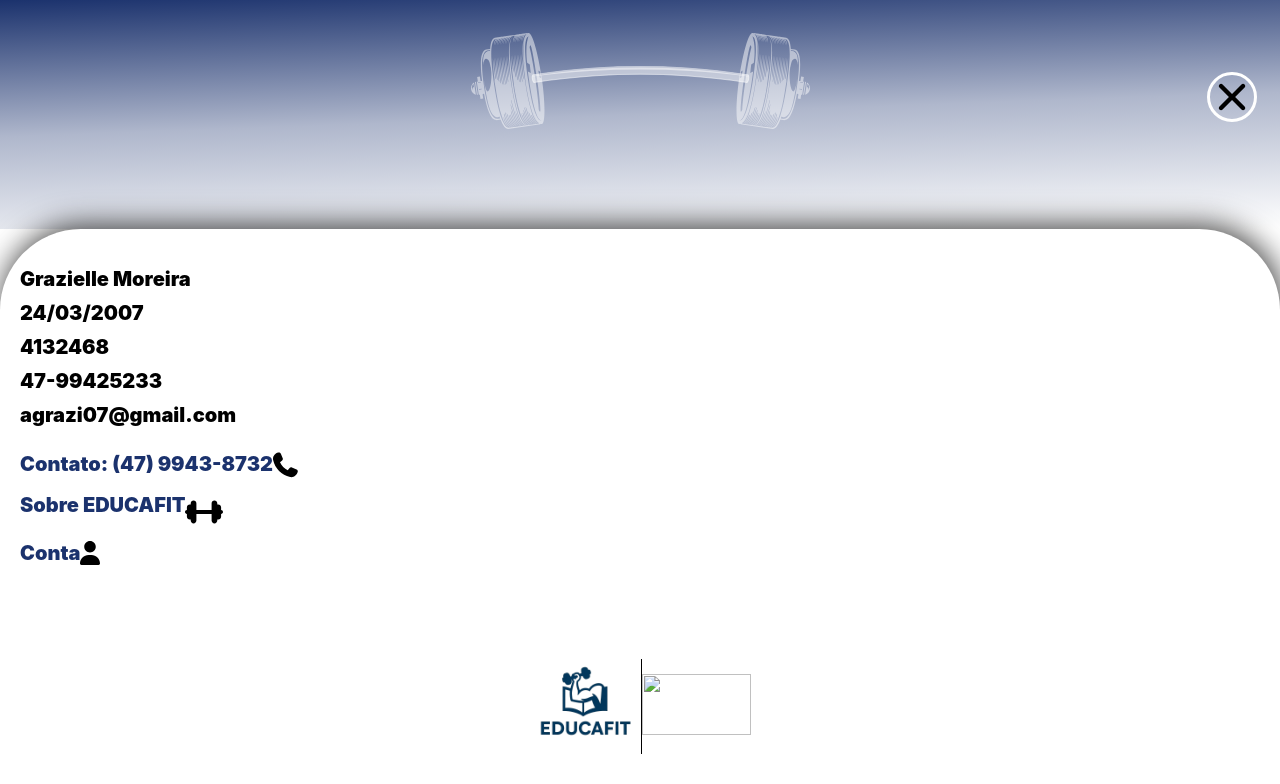
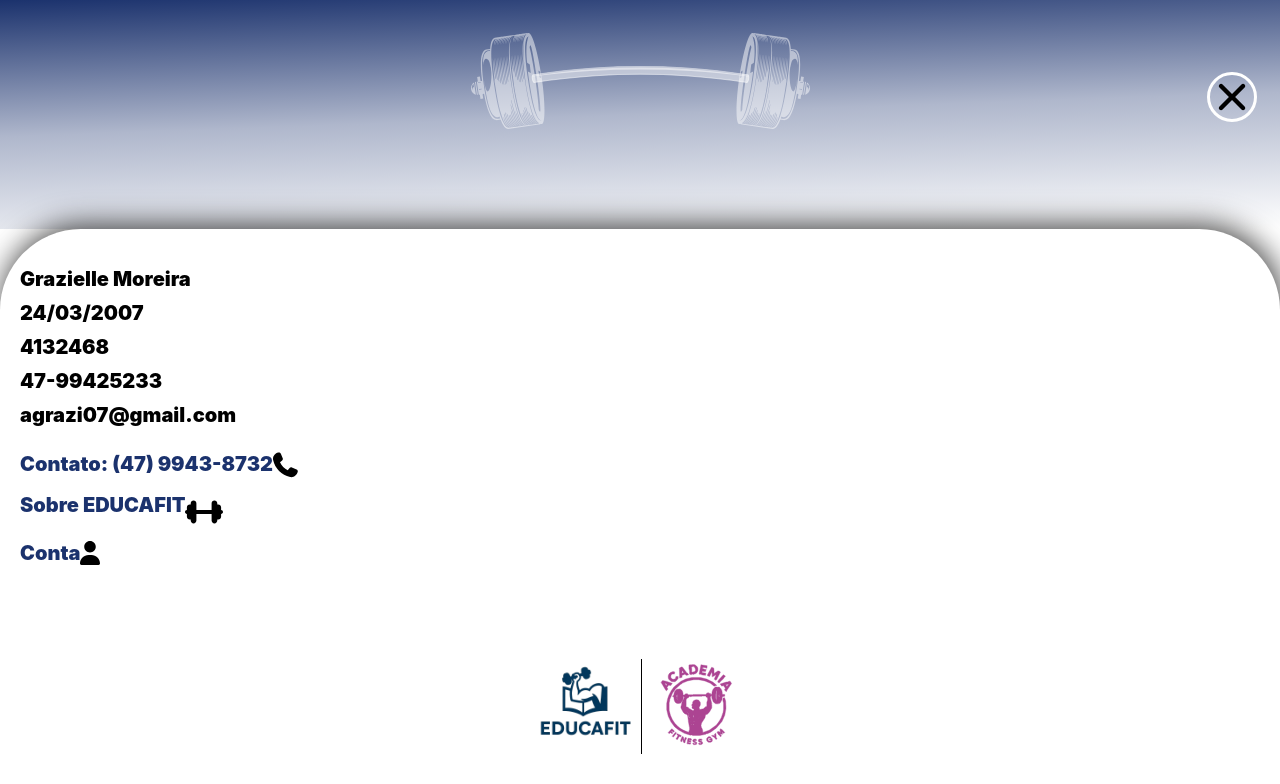
Before and after one commit to Murylofl/EducaFit, a website: page pages/menu_lateral.html in a window 1280 px wide. Drawn offline with Linux system fonts and the light colour scheme.

Commit message:
menu lateral atualizado

```diff
--- /dev/null
+++ b/assets/scripts/menu_lateral.js
@@ -0,0 +1 @@
+console.log(sessionStorage.getItem("verificacao"));
--- a/assets/styles/menu_lateral.css
+++ b/assets/styles/menu_lateral.css
@@ -112,7 +112,7 @@
 }
 .gym {
   width: 109px;
-  height: 61px;
+  height: 109px;
 }
 a {
   text-decoration: none;
--- a/pages/menu_lateral.html
+++ b/pages/menu_lateral.html
@@ -53,7 +53,7 @@
           <figure class="logo">
             <img
               class="gym"
-              src="../assets/images/svg-logo-academia 1.svg"
+              src="../assets/images/svg-logo-academia.svg"
               alt=""
             />
           </figure>
```
